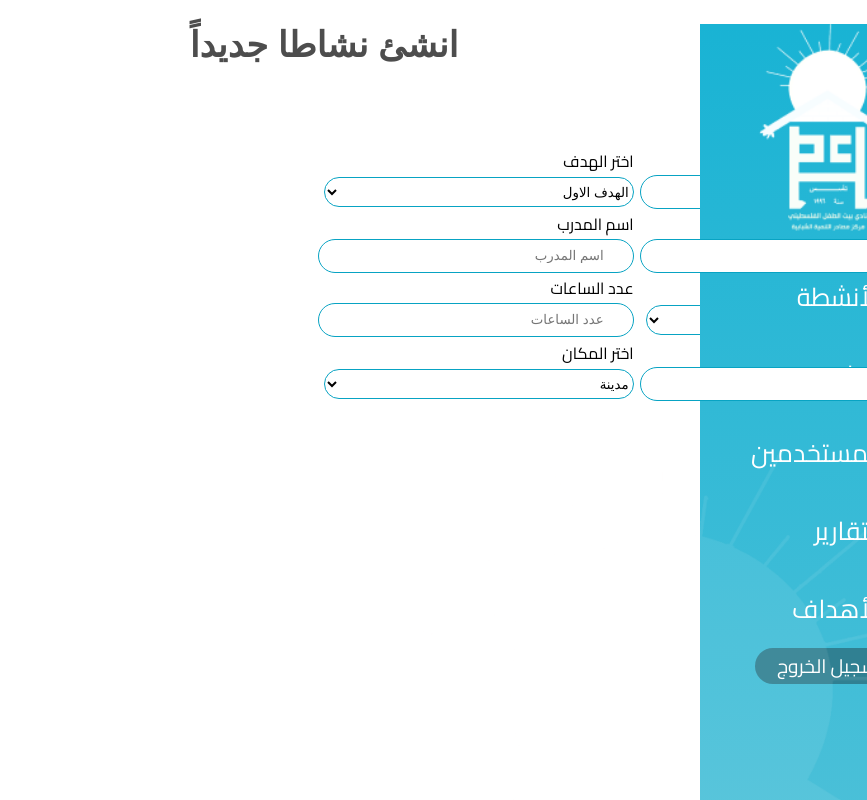
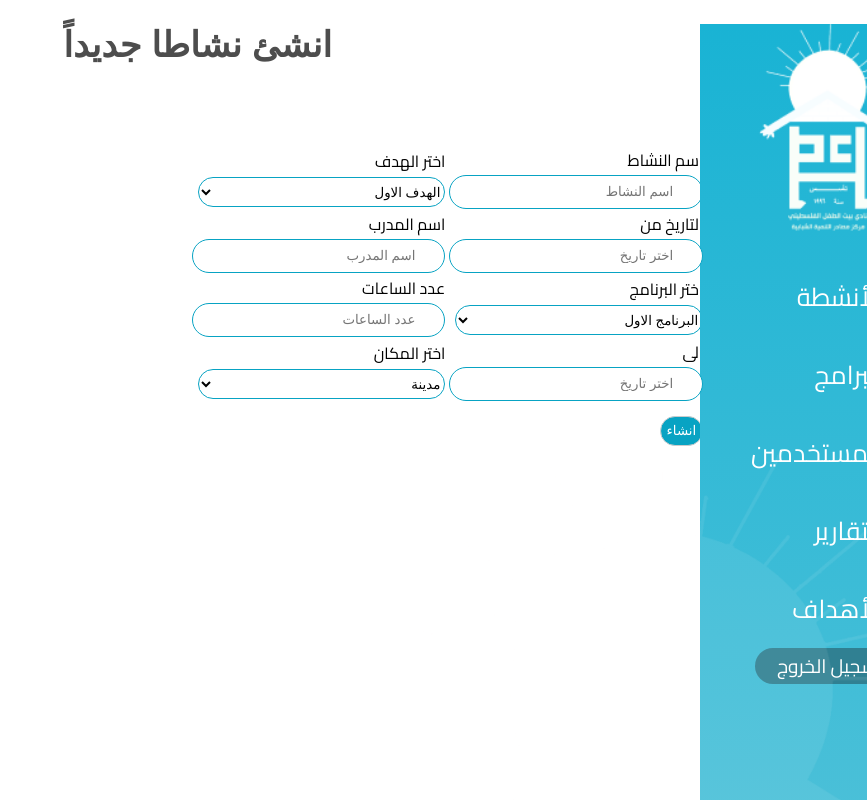
Before and after one commit to FACK1/M-E-Platform, a React (Create React App) app in the folder client/: page /CreateActivity in a window 1280 px wide. Shown: the whole page, without its empty margins (413-1280 px from the left). Built offline with nearby package versions, Linux system fonts and the light colour scheme; the HTML template or start-up script is replaced by a standard one.

Commit message:
add margin to page content because of the navbar #35

```diff
--- a/client/src/components/pages/CreateActivity/index.js
+++ b/client/src/components/pages/CreateActivity/index.js
@@ -1,15 +1,17 @@
 import React, { Component } from "react";
 import Header from "../../Header";
 import MainForm from '../../Form'
-import {Title} from "./index.style";
+import {Title, StyledPage} from "./index.style";
 
 class CreateActivity extends Component {
   render() {
     return (
       <React.Fragment>
         <Header/>
-        <Title>  انشئ نشاطا جديداً </Title>
-        <MainForm />
+        <StyledPage>
+          <Title>  انشئ نشاطا جديداً </Title>
+          <MainForm />
+        </StyledPage>
         </React.Fragment>
     );
   }
--- a/client/src/components/pages/CreateActivity/index.style.js
+++ b/client/src/components/pages/CreateActivity/index.style.js
@@ -7,3 +7,7 @@ export const Title = styled.h1`
   font-size: 2.2em;
   text-align: center;
 `;
+
+export const StyledPage = styled.div`
+margin-right: 20%;
+`;
```
